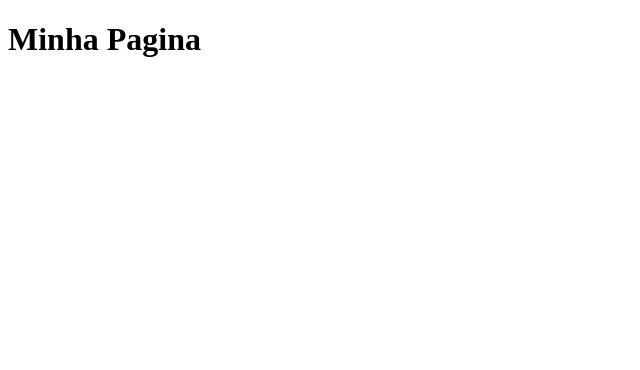
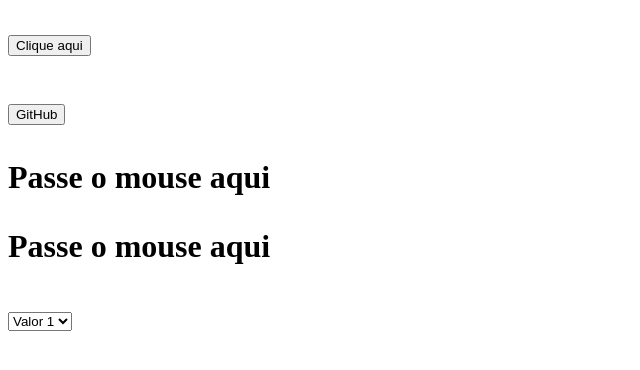
Before and after one commit to nomadbitcoin/learning, a plain HTML site: page learning-javascript/digital_innovation/index.html in a window 1280 px wide. Shown: the whole page, without its empty margins (0-640 px from the left). Drawn offline with Linux system fonts and the light colour scheme.

Commit message:
second exercises

```diff
--- a/learning-javascript/digital_innovation/index.html
+++ b/learning-javascript/digital_innovation/index.html
@@ -5,14 +5,24 @@
         <meta charset="utf-8">
         <script type="text/javascript" src="js/main.js"></script>
     </head>
-    <body>
+    <body onload="load()">
         <!--
         <script>
             alert('meu primeiro js');
         </script>
         -->
         <h1>
-            Minha Pagina
-        </h1>
-    </body>
+            <button type="button" onclick="clicou()"> Clique aqui </button>
+            <p id="agradecimento"></p>
+            <button type="button" onclick="clicou(redirecionar())"> GitHub </button>
+            <p id="mousemove" onmouseover="trocar()" onmouseout="voltar()">Passe o mouse aqui</p>
+            <p id="mousemove" onmouseover="trocar(this)" onmouseout="voltar(this)">Passe o mouse aqui</p>
+
+            <select onchange="funcaoChange(this)">
+                <option value="1"> Valor 1</option>
+                <option value="2"> Valor 2</option>
+                <option value="3"> Valor 3</option>
+
+            </select>
+        </body>
 </html>
--- a/learning-javascript/digital_innovation/js/main.js
+++ b/learning-javascript/digital_innovation/js/main.js
@@ -1,4 +1,52 @@
-var nome = 'Yan Luiz Coito';
+function clicou(){
+    document.getElementById('agradecimento').innerHTML = 'Obrigado por clicar';
+}
+
+function redirecionar(){
+    window.open('https://github.com/yaaanhue');
+    //window.location.href = 'https://github.com/yaaanhue';
+}
+
+function trocar(elemento){
+    //document.getElementById('mousemove').innerHTML = 'Obrigado por passar o mouse'
+    elemento.innerHTML = 'Obrigado por passar o mouse'
+}
+
+function voltar(elemento){
+    //document.getElementById('mousemove').innerHTML = 'Passe o mouse aqui'    //pega o elemento com id mousemove e altera o html
+    elemento.innerHTML = 'Passe o mouse aqui'   //ao colocar this la no html pra passar ele mesmo para a funcao a funcao recebe o elemento e faz a alteracao
+}
+
+function load(){    //onload adicionado como argumento ao body para que execute essa funcao quando o body for carregado
+    alert('pagina carregada');
+}
+
+function funcaoChange(elemento){
+    console.log(elemento.value)
+}
+
+/*function soma(n1,n2){
+    return n1 + n2;
+}
+
+function validaIdade(idade){
+    var validar;
+    if (idade >= 18){
+        validar = true;
+    }else{
+        validar = false;
+    }
+    return validar;
+}
+
+
+var idade = prompt('qual eh sua idade?');
+console.log(validaIdade(idade));
+//alert(soma(10,30))
+*/
+
+
+//var nome = 'Yan Luiz Coito';
 /*
 var idade = 22;
 var idade2 = 22
@@ -51,6 +99,8 @@ while (count <= 5){ //loop while
 };
 */
 
+/*
 var d = new Date(); //pegar a data
 alert(d.getMonth()+1)   //devolve apenas o mes (mais um pq comeca do 0)
 alert(d.getMinutes())   //devolve apenas o minuto
+*/
```
